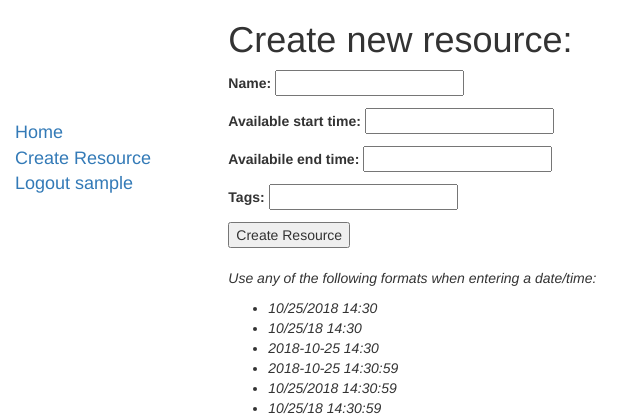
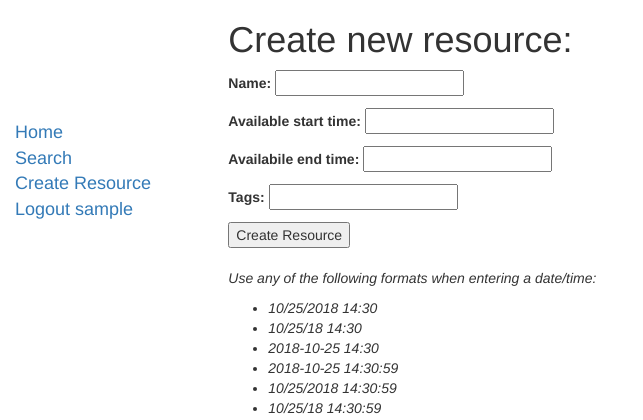
Before and after one commit to jw3877/final, a Django app: page /resource/create/ in a window 1280 px wide. Shown: the top 420 px of the page, without its empty margins (0-643 px from the left). Run offline with Django 3.2, Linux system fonts and the light colour scheme; the visitor is signed in with stand-in values (Sample User, id 1); parts of the project's set-up code (start-up, migrations or seed data) failed here and were passed over; some libraries are stand-ins or nearby versions.

Commit message:
added initial search by name functionality

```diff
--- a/reservation/forms.py
+++ b/reservation/forms.py
@@ -77,4 +77,4 @@ class UserForm(ModelForm):
 # SearchForm
 #
 class SearchForm(Form):
-  name = forms.CharField(label='Name', max_length=500)
+  name = forms.CharField(label='Name Contains', max_length=500, required=False)
--- a/reservation/templates/base_generic.html
+++ b/reservation/templates/base_generic.html
@@ -21,6 +21,7 @@
       {% block sidebar %}
       <ul class="sidebar-nav">
           <li><a href="{% url 'index' %}">Home</a></li>
+          <li><a href="{% url 'search' %}">Search</a></li>
           {% if user.is_authenticated %}
             <li><a href="{% url 'createResource' %}">Create Resource</a></li>
             <li><a href="{% url 'logout'%}">Logout {{ user.get_username }}</a></li>
--- a/reservation/urls.py
+++ b/reservation/urls.py
@@ -38,6 +38,9 @@ urlpatterns = [
     # ex: /register/
     url(r'^register/$', views.createUser, name='createUser'),
 
+    # ex: /search/
+    url(r'^search/$', views.search, name='search'),
+
     # auth
     url('^', include('django.contrib.auth.urls')),
 
--- a/reservation/views.py
+++ b/reservation/views.py
@@ -8,7 +8,7 @@ from django.contrib.auth import authenticate, login
 
 from .models import Resource, Reservation, Tag
 from .viewhelper import get_user_reservations, get_resource_reservations, add_resource_tags, reservation_conflict
-from .forms import ResourceForm, ReservationForm, UserForm, ResourceTagForm, ReservationDurationForm
+from .forms import ResourceForm, ReservationForm, UserForm, ResourceTagForm, ReservationDurationForm, SearchForm
 
 from datetime import datetime, timedelta
 
@@ -238,3 +238,30 @@ def editResource(request, resource_id):
   }
 
   return render(request, 'reservation/editResource.html', context)
+
+#
+# search
+#
+def search(request):
+  results_list = []
+
+  # GET
+  if request.method == 'GET':
+    search_form = SearchForm(request.GET)
+
+    if search_form.is_valid():
+      name = search_form.cleaned_data['name']
+
+      if name:
+        results_list.extend(Resource.objects.filter(name__contains=name))
+
+  # POST
+  else:
+    search_form = SearchForm()
+
+  context = {
+    'search_form': search_form,
+    'results_list': results_list
+  }
+
+  return render(request, 'reservation/search.html', context)
```
Also changed, not shown: reservation/templates/reservation/search.html (+8 -2 lines).
